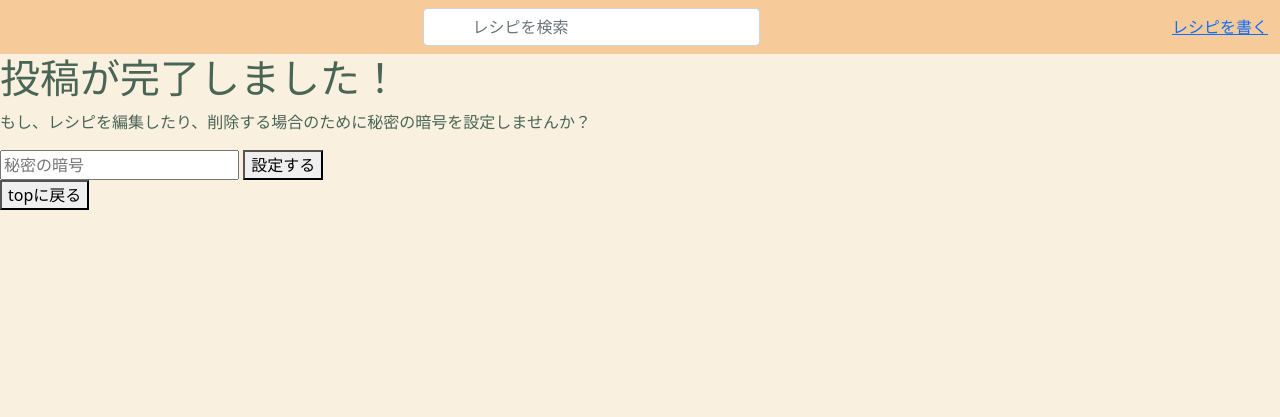
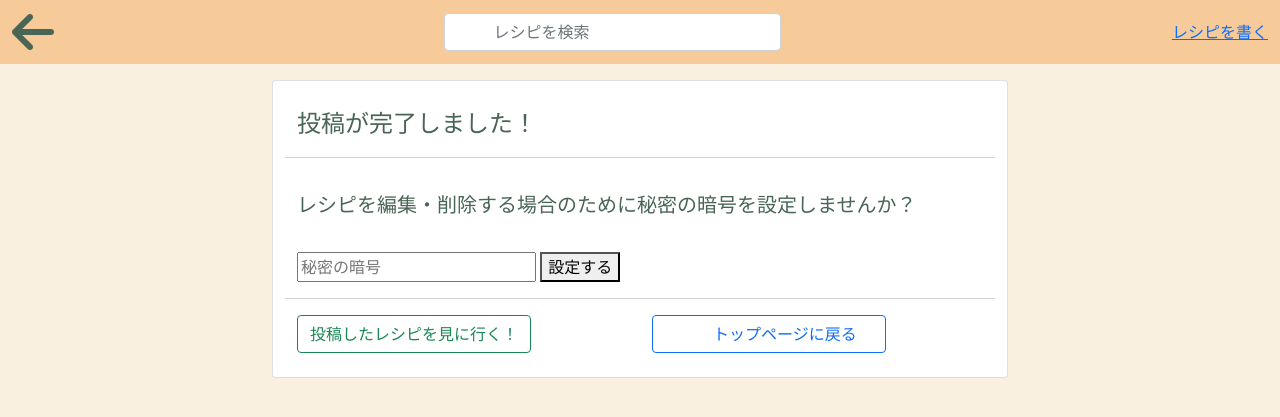
Before and after one commit to naoyuki2/final, a PHP site: page /recipeComp.php?recipe_id=1 in a window 1280 px wide. Shown: the top 417 px of the page. Run offline with PHP 8.4, Linux system fonts and the light colour scheme; some libraries are stand-ins or nearby versions.

Commit message:
comp.phpのデザイン修正

```diff
--- a/src/common/header.php
+++ b/src/common/header.php
@@ -21,14 +21,7 @@
 <div class="wrap">
 <nav class="navbar navbar-expand-xl navbar-light" style="background-color: #f6ca99;">
   <div class="container-fluid">
-    <?php
-        if(isset($_GET['id']) || isset($_GET['write'])){
-            echo '<i class="backButton fa-solid fa-arrow-left fa-3x" id="backButton"></i>';
-        }else{
-            echo '<div></div>';
-        }
-    ?>
-
+    <i class="backButton fa-solid fa-arrow-left fa-3x" id="backButton"></i>
     <form>
       <input class="px-5 form-control me-2" type="search" placeholder="レシピを検索" aria-label="Search">
       <!-- <i class="fa-solid fa-magnifying-glass"></i> 虫眼鏡のアイコン -->
@@ -47,4 +40,8 @@
       wrap.classList.add('active');
     }, 200); // n秒後に.wrapを表示
     });
+
+    document.getElementById("backButton").addEventListener("click", function() {
+        history.back();
+    });
 </script>
--- a/src/index.php
+++ b/src/index.php
@@ -17,7 +17,7 @@
     <p>安心してください。レシピを書いた人は誰にも知られることはありません。</p>
     <p>いいねも、コメントもありません。</p>
     <a href="./top.php">
-        <input type="button" value="さっそく始める">
+        <input class="btn btn-outline-secondary" type="button" value="さっそく始める">
     </a>
 </div>
 </body>
--- a/src/recipeComp.php
+++ b/src/recipeComp.php
@@ -3,14 +3,44 @@
     $recipe_id = $_GET['recipe_id'];
 ?>
 
-<h1>投稿が完了しました！</h1>
-<p>もし、レシピを編集したり、削除する場合のために秘密の暗号を設定しませんか？</p>
 <form action="./process/secretKeyInsert.php?recipe_id=<?php echo $recipe_id;?>" method="post">
-<input type="text" name="secret_key" placeholder="秘密の暗号">
-<button type=submit >設定する</button>
 </form>
-<a href="top.php">
-    <button>topに戻る</button>
-</a>
+
+<div class="container">
+    <div class="row justify-content-center">
+        <div class="col-lg-8">
+            <div class="card p-4 my-3">
+                <div class="row mb-3">
+                    <p class="fs-4 col">投稿が完了しました！</p>
+                    <hr>
+                </div>
+                <div class="row mb-3">
+                    <p class="fs-5 col">
+                        レシピを編集・削除する場合のために秘密の暗号を設定しませんか？
+                    </p>
+                </div>
+                <div class="row mb-3">
+                    <div class="col">
+                        <input name="secret_key" placeholder="秘密の暗号">
+                        <button type=submit >設定する</button>
+                    </div>
+                </div>
+                <div class="row">
+                    <hr>
+                    <div class="col">
+                        <a href="./recipeDetail.php?id=<?php echo $recipe_id;?>" class="btn btn-outline-success">
+                            投稿したレシピを見に行く！
+                        </a>
+                    </div>
+                    <div class="col">
+                        <a href="./top.php" class="btn btn-outline-primary">
+                            　　トップページに戻る
+                        </a>
+                    </div>
+                </div>
+            </div>
+        </div>
+    </div>
+</div>
 
 <?php require './common/footer.php'; ?>
--- a/src/recipeDetail.php
+++ b/src/recipeDetail.php
@@ -60,9 +60,3 @@
 <?php
     require './common/footer.php';
 ?>
-
-<script>
-    document.getElementById("backButton").addEventListener("click", function() {
-        history.back();
-    });
-</script>
--- a/src/recipeWrite.php
+++ b/src/recipeWrite.php
@@ -108,16 +108,12 @@
         }
     }
 
-    document.getElementById("backButton").addEventListener("click", function() {
-        history.back();
-    });
-
     document.getElementById("form").addEventListener("submit", function(event){
     let inputs = this.getElementsByTagName('input');
     let img_path = document.getElementById('img_path'); // nullを許可するinput要素
     for(let i = 0; i < inputs.length; i++) {
         if(inputs[i].value == '' && inputs[i] !== img_path) {
-            alert('すべてのフィールドを入力してください');
+            alert('画像以外のすべてのフィールドを入力してください');
             event.preventDefault();
             return false;
         }
```
